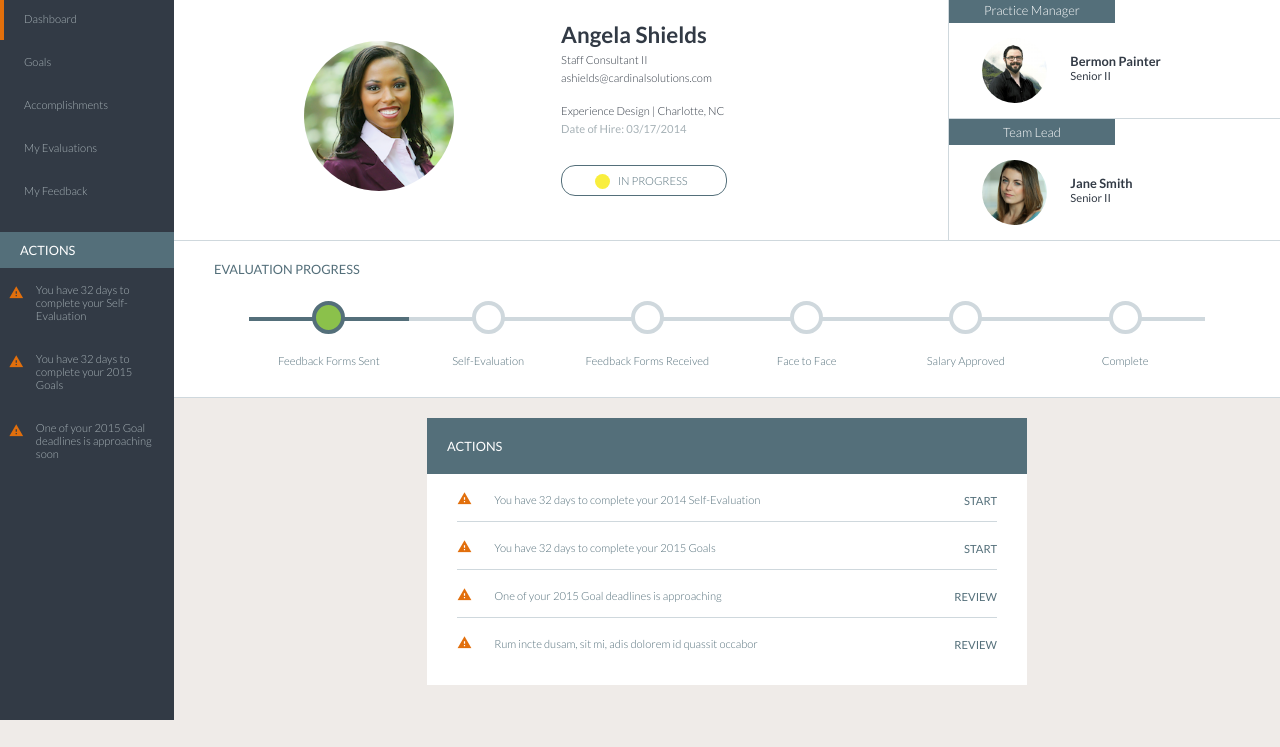
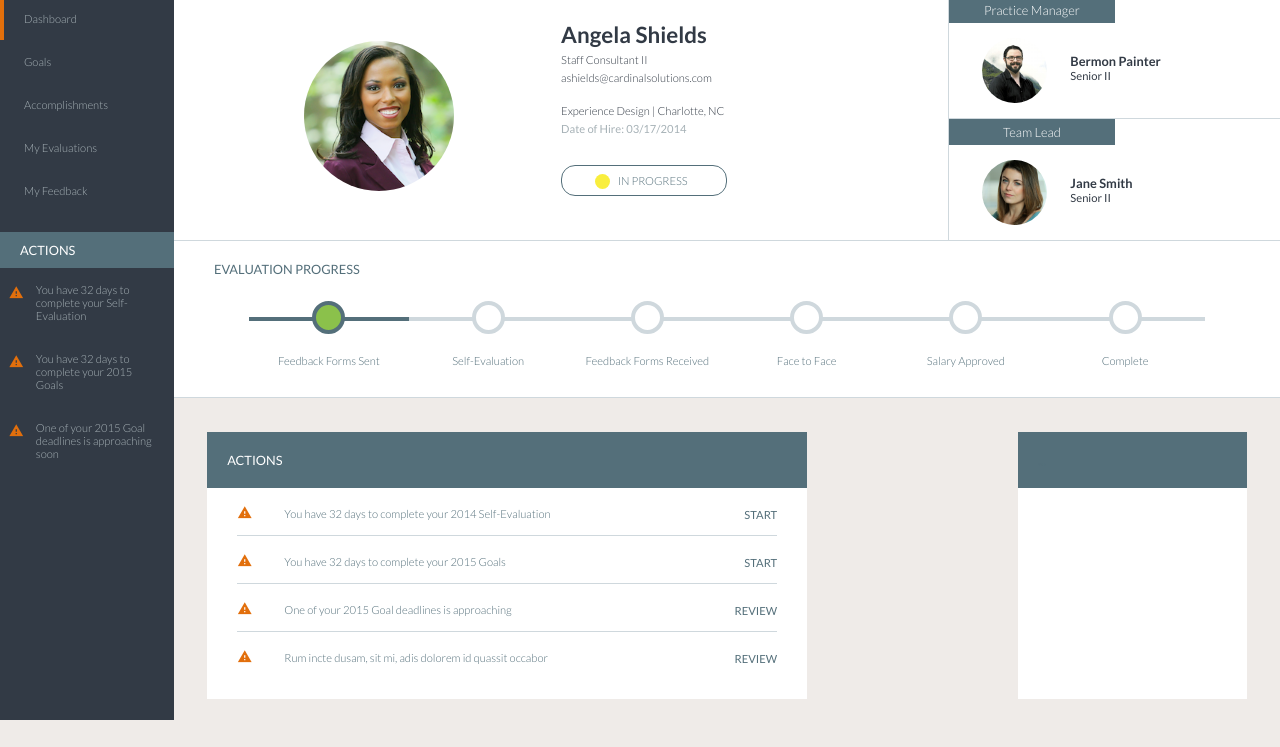
Before and after one commit to melvinopolis/evoke, a plain HTML site: page index.html in a window 1280 px wide. Shown: the part 53-800 px from the top of the page. Drawn offline with nearby package versions, Linux system fonts and the light colour scheme.

Commit message:
fixes layout bug between tablet and desktop sizes

```diff
--- a/css/_actions_section.scss
+++ b/css/_actions_section.scss
@@ -3,6 +3,10 @@
 	@media #{$small-screen} {
 		max-width: 600px;
 		margin: 20px auto;
+	}
+	@media #{$medium-screen} {
+		display: inline-block;
+		vertical-align: middle;
 	}
 	h2 {
 		@include headerStyles;
@@ -21,7 +25,7 @@
 				border-bottom: border(1px, $lightBlue);
 			}
 			p {
-				padding-left: 20px;
+				padding-left: 30px;
 			}
 			a, a:visited {
 				float: right;
@@ -36,3 +40,21 @@
 		} // end li
 	} // end ul
 }
+
+.mystery-box {
+	display: none;
+	@media #{$medium-screen} {
+		float: right;
+		vertical-align: middle;
+		display: inline-block;
+		width: 22%;
+		height: 267px;
+		margin-top: 20px;
+		background: $white;
+	}
+	h2 {
+		@include headerStyles;
+		background: $mediumBlue;
+		color: $mediumBlue;
+	}
+}
--- a/css/_bio_sections.scss
+++ b/css/_bio_sections.scss
@@ -6,6 +6,9 @@
 	background: $white;
 	border-bottom: border(1px, $lightBlue);
 	@media #{$medium-screen} {
+		position: absolute;
+		left: 0;
+		top: 50px;
 		width: 70%;
 		display: inline-block;
 		height: 244px;
@@ -69,7 +72,9 @@
 	width: 100%;
 	background: $white;
 	@media #{$medium-screen} {
-		float: right;
+		position: absolute;
+		right: 0;
+		top: 50px;
 		display: inline-block;
 		width: 30%;
 	}
--- a/css/_eval_section.scss
+++ b/css/_eval_section.scss
@@ -1,8 +1,14 @@
 .evaluation {
 	clear: both;
 	width: 100%;
+	box-sizing: $boxSizing;
 	background: white;
 	border-bottom: border(1px, $lightBlue);
+	@media #{$medium-screen} {
+		position: absolute;
+		top: 294px;
+		right: 0;
+	}
 	h2 {
 		color: $mediumBlue;
 		@include headerStyles;
--- a/css/_global.scss
+++ b/css/_global.scss
@@ -1,3 +1,7 @@
+// * {
+// 	border: 1px solid black;
+// }
+
 body {
 	color: $darkBlue;
 	background: $tan;
@@ -14,10 +18,24 @@ img {
 
 .main {
 	padding-top: 50px;
-	width: 100%;
+	// width: 100%;
 	box-sizing: $boxSizing;
 	@media #{$small-screen} {
 		//gives space for the sidebar while keeping the rest of the page fluid
-		padding-left: 174px;
+		position: absolute;
+		top: 0;
+		left: 174px;
+		right: 0;
+	}
+	.row {
+		@media #{$medium-screen} {
+			position: relative;
+			top: 400px;
+			left: 0;
+			display: table;
+			width: 100%;
+			padding: 15px 3% 0;
+			box-sizing: $boxSizing;
+		}
 	}
 }
--- a/css/_nav.scss
+++ b/css/_nav.scss
@@ -95,7 +95,7 @@ nav {
 	top: 0;
 	left: 0;
 	width: 174px;
-	height: 1000px;
+	height: 1026px;
 	padding-top: 50px;
 	box-sizing: $boxSizing;
 	background: $darkBlue;
--- a/index.html
+++ b/index.html
@@ -134,6 +134,9 @@
 			</ul>
 		</div><!-- end evaluation progress-->
 
+
+
+		<div class="row">
 			<div class="actions">
 				<h2>ACTIONS</h2>
 				<ul>
@@ -162,6 +165,11 @@
 					</li>
 				</ul>
 			</div><!-- end actions -->
+
+			<div class="mystery-box">
+				<h2>...</h2>
+			</div>
+		</div><!-- end row -->
 	</div><!-- end main -->
 
 	<!-- JavaScript -->
```
Also changed, not shown: css/style.css. Lines whose indentation alone changed are shown as unchanged.
